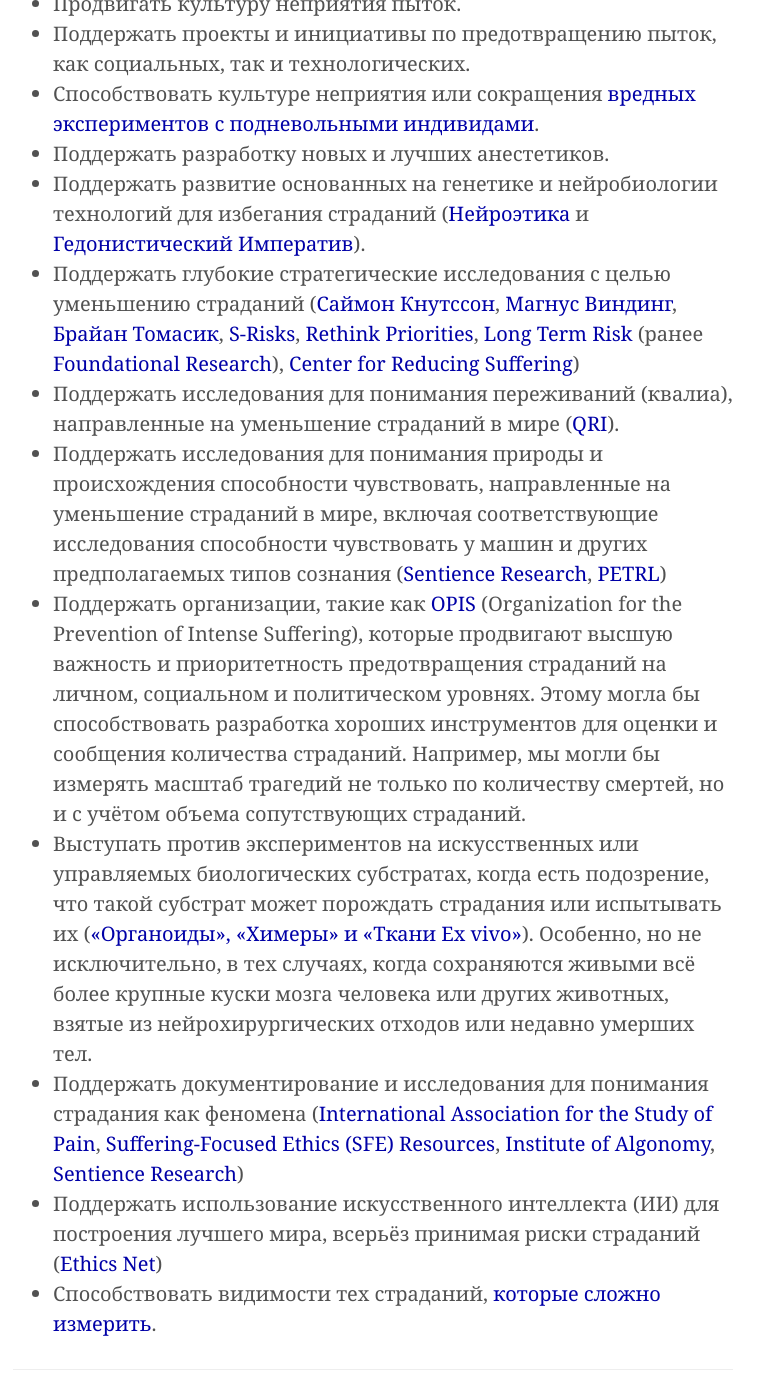
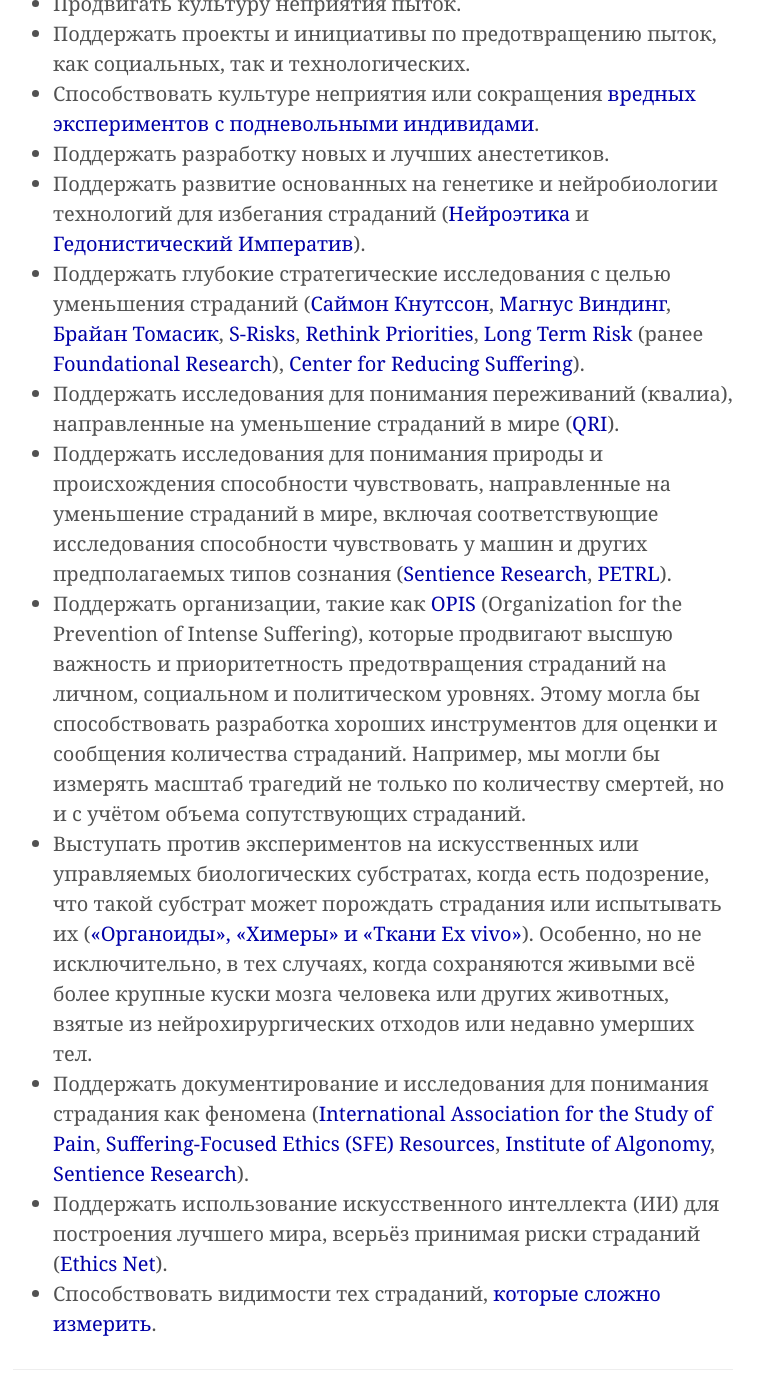
Before and after one commit to ReducingSuffering/reducingsuffering.github.io, a Jekyll site: the page built from _articles/manu-herran-what-can-i-do-to-prevent-intense-suffering.md, in a window 1280 px wide and 1400 px high, scrolled down 1591 px. Shown: the whole window, without its empty margins (267-1030 px from the left). Built offline with Jekyll 4.4.1, drawn with Linux system fonts in a browser that asks for light colours.

Commit message:
Update manu-herran-what-can-i-do-to-prevent-intense-suffering.md

```diff
--- a/_articles/manu-herran-what-can-i-do-to-prevent-intense-suffering.md
+++ b/_articles/manu-herran-what-can-i-do-to-prevent-intense-suffering.md
@@ -33,11 +33,11 @@
 - Способствовать культуре неприятия или сокращения [вредных экспериментов с подневольными индивидами](https://manuherran.com/on-animal-experimentation/).
 - Поддержать разработку новых и лучших анестетиков.
 - Поддержать развитие основанных на генетике и нейробиологии технологий для избегания страданий ([Нейроэтика](https://neuroethics.com/) и [Гедонистический Императив](https://www.hedweb.com/)).
-- Поддержать глубокие стратегические исследования с целью уменьшению страданий ([Саймон Кнутссон](http://www.simonknutsson.com/), [Магнус Виндинг](https://magnusvinding.com/), [Брайан Томасик](https://reducing-suffering.org/), [S-Risks](https://s-risks.org/), [Rethink Priorities](https://www.rethinkpriorities.org/), [Long Term Risk](https://longtermrisk.org/) (ранее [Foundational Research](https://foundational-research.org/)), [Center for Reducing Suffering](https://centerforreducingsuffering.org/))
+- Поддержать глубокие стратегические исследования с целью уменьшения страданий ([Саймон Кнутссон](http://www.simonknutsson.com/), [Магнус Виндинг](https://magnusvinding.com/), [Брайан Томасик](https://reducing-suffering.org/), [S-Risks](https://s-risks.org/), [Rethink Priorities](https://www.rethinkpriorities.org/), [Long Term Risk](https://longtermrisk.org/) (ранее [Foundational Research](https://foundational-research.org/)), [Center for Reducing Suffering](https://centerforreducingsuffering.org/)).
 - Поддержать исследования для понимания переживаний (квалиа), направленные на уменьшение страданий в мире ([QRI](https://www.qualiaresearchinstitute.org/)).
-- Поддержать исследования для понимания природы и происхождения способности чувствовать, направленные на уменьшение страданий в мире, включая соответствующие исследования способности чувствовать у машин и других предполагаемых типов сознания ([Sentience Research](http://sentience-research.org/), [PETRL](http://petrl.org/))
+- Поддержать исследования для понимания природы и происхождения способности чувствовать, направленные на уменьшение страданий в мире, включая соответствующие исследования способности чувствовать у машин и других предполагаемых типов сознания ([Sentience Research](http://sentience-research.org/), [PETRL](http://petrl.org/)).
 - Поддержать организации, такие как [OPIS](https://www.preventsuffering.org/) (Organization for the Prevention of Intense Suffering), которые продвигают высшую важность и приоритетность предотвращения страданий на личном, социальном и политическом уровнях. Этому могла бы способствовать разработка хороших инструментов для оценки и сообщения количества страданий. Например, мы могли бы измерять масштаб трагедий не только по количеству смертей, но и с учётом объема сопутствующих страданий.
 - Выступать против экспериментов на искусственных или управляемых биологических субстратах, когда есть подозрение, что такой субстрат может порождать страдания или испытывать их ([«Органоиды», «Химеры» и «Ткани Ex vivo»](https://manuherran.com/types-of-suffering-based-on-their-uncertainty/)). Особенно, но не исключительно, в тех случаях, когда сохраняются живыми всё более крупные куски мозга человека или других животных, взятые из нейрохирургических отходов или недавно умерших тел.
-- Поддержать документирование и исследования для понимания страдания как феномена ([International Association for the Study of Pain](https://www.iasp-pain.org/), [Suffering-Focused Ethics (SFE) Resources](https://suffering-focused-ethics.surge.sh/), [Institute of Algonomy](https://docs.google.com/document/d/1cyDnDBxQKarKjeug2YJTv7XNTlVY-v9sQL45-Q2BFac/), [Sentience Research](https://sentience-research.org/))
-- Поддержать использование искусственного интеллекта (ИИ) для построения лучшего мира, всерьёз принимая риски страданий ([Ethics Net](https://www.ethicsnet.org/))
+- Поддержать документирование и исследования для понимания страдания как феномена ([International Association for the Study of Pain](https://www.iasp-pain.org/), [Suffering-Focused Ethics (SFE) Resources](https://suffering-focused-ethics.surge.sh/), [Institute of Algonomy](https://docs.google.com/document/d/1cyDnDBxQKarKjeug2YJTv7XNTlVY-v9sQL45-Q2BFac/), [Sentience Research](https://sentience-research.org/)).
+- Поддержать использование искусственного интеллекта (ИИ) для построения лучшего мира, всерьёз принимая риски страданий ([Ethics Net](https://www.ethicsnet.org/)).
 - Способствовать видимости тех страданий, [которые сложно измерить](https://manuherran.com/types-of-suffering-based-on-their-uncertainty/).
```
